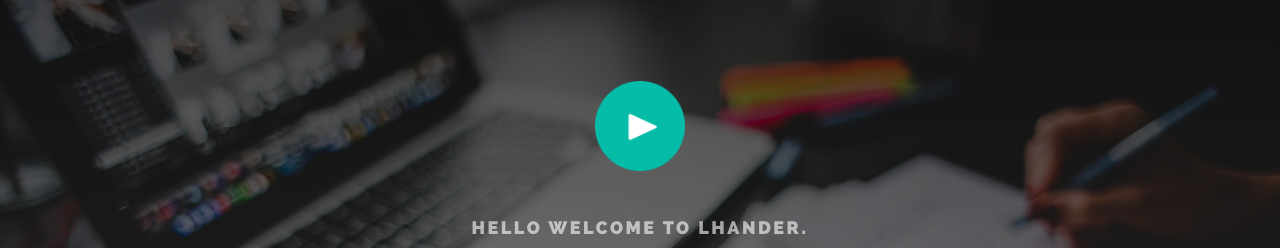
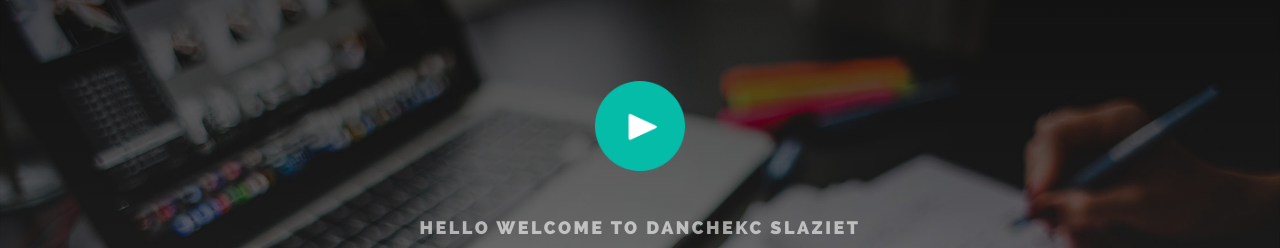
Before and after one commit to Dancheckslaziet/Dancheckslaziet.github.io, a plain HTML site: page index.html in a window 1280 px wide. Shown: the part 93-341 px from the top of the page. Drawn offline with Linux system fonts and the light colour scheme; files whose address does not match are found by name.

Commit message:
Initiate commit

```diff
--- a/index.html
+++ b/index.html
@@ -75,7 +75,7 @@
 	   				<a href="#video-popup"><img src="images/play-button.png" alt=""></a>
 	   			</div>
 
-	   			<h5>Hello welcome to lhander.</h5>
+	   			<h5>Hello welcome to Danchekc Slaziet</h5>
 	   			<h1>Our awesome app will make your life a lot easier.</h1>
 
 	   			<a class="button stroke smoothscroll" href="#process" title="">Learn More</a>
```
